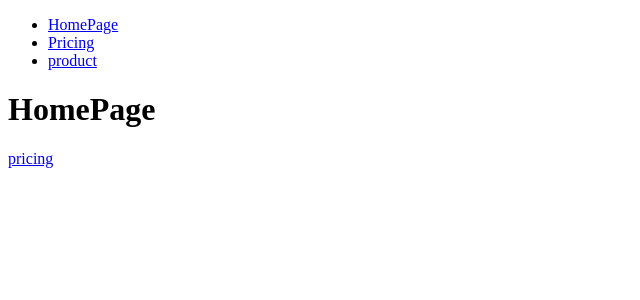
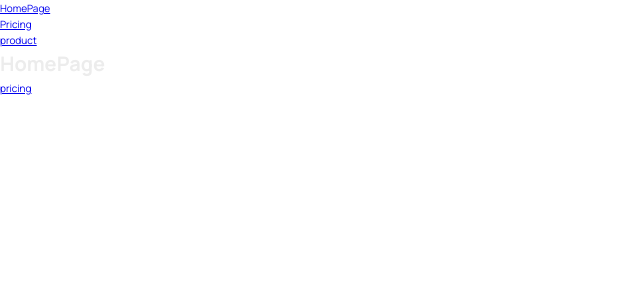
Before and after one commit to Awointa/worldwise, a React (Vite) app: page / in a window 1280 px wide. Shown: the top 300 px of the page, without its empty margins (0-640 px from the left). Built offline with nearby package versions, Linux system fonts and the light colour scheme.

Commit message:
added the index.css file to the src folder and applied it in the main.jsx file

```diff
--- /dev/null
+++ b/src/index.css
@@ -0,0 +1,78 @@
+/* Taken from getting started guide at: https://leafletjs.com/examples/quick-start/ */
+@import "https://unpkg.com/leaflet@1.7.1/dist/leaflet.css";
+@import "https://fonts.googleapis.com/css2?family=Manrope:wght@400;600;700;800&display=swap";
+
+/* These CSS variables are global, so they are available in all CSS modules */
+:root {
+  --color-brand--1: #ffb545;
+  --color-brand--2: #00c46a;
+
+  --color-dark--0: #242a2e;
+  --color-dark--1: #2d3439;
+  --color-dark--2: #42484d;
+  --color-light--1: #aaa;
+  --color-light--2: #ececec;
+  --color-light--3: #d6dee0;
+}
+
+* {
+  margin: 0;
+  padding: 0;
+  box-sizing: inherit;
+}
+
+html {
+  font-size: 62.5%;
+  box-sizing: border-box;
+}
+
+body {
+  font-family: "Manrope", sans-serif;
+  color: var(--color-light--2);
+  font-weight: 400;
+  line-height: 1.6;
+}
+
+label {
+  font-size: 1.6rem;
+  font-weight: 600;
+}
+
+input,
+textarea {
+  width: 100%;
+  padding: 0.8rem 1.2rem;
+  font-family: inherit;
+  font-size: 1.6rem;
+  border: none;
+  border-radius: 5px;
+  background-color: var(--color-light--3);
+  transition: all 0.2s;
+}
+
+input:focus {
+  outline: none;
+  background-color: #fff;
+}
+
+.cta:link,
+.cta:visited {
+  display: inline-block;
+  background-color: var(--color-brand--2);
+  color: var(--color-dark--1);
+  text-transform: uppercase;
+  text-decoration: none;
+  font-size: 1.6rem;
+  font-weight: 600;
+  padding: 1rem 3rem;
+  border-radius: 5px;
+}
+
+/*
+"importCSSModule": {
+    "prefix": "csm",
+    "scope": "javascript,typescript,javascriptreact",
+    "body": ["import styles from './${TM_FILENAME_BASE}.module.css'"],
+    "description": "Import CSS Module as `styles`"
+  },
+*/
--- a/src/main.jsx
+++ b/src/main.jsx
@@ -1,6 +1,7 @@
 import React from "react";
 import ReactDOM from "react-dom/client";
 import App from "./App.jsx";
+import "./index.css";
 
 ReactDOM.createRoot(document.getElementById("root")).render(
 	<React.StrictMode>
```
